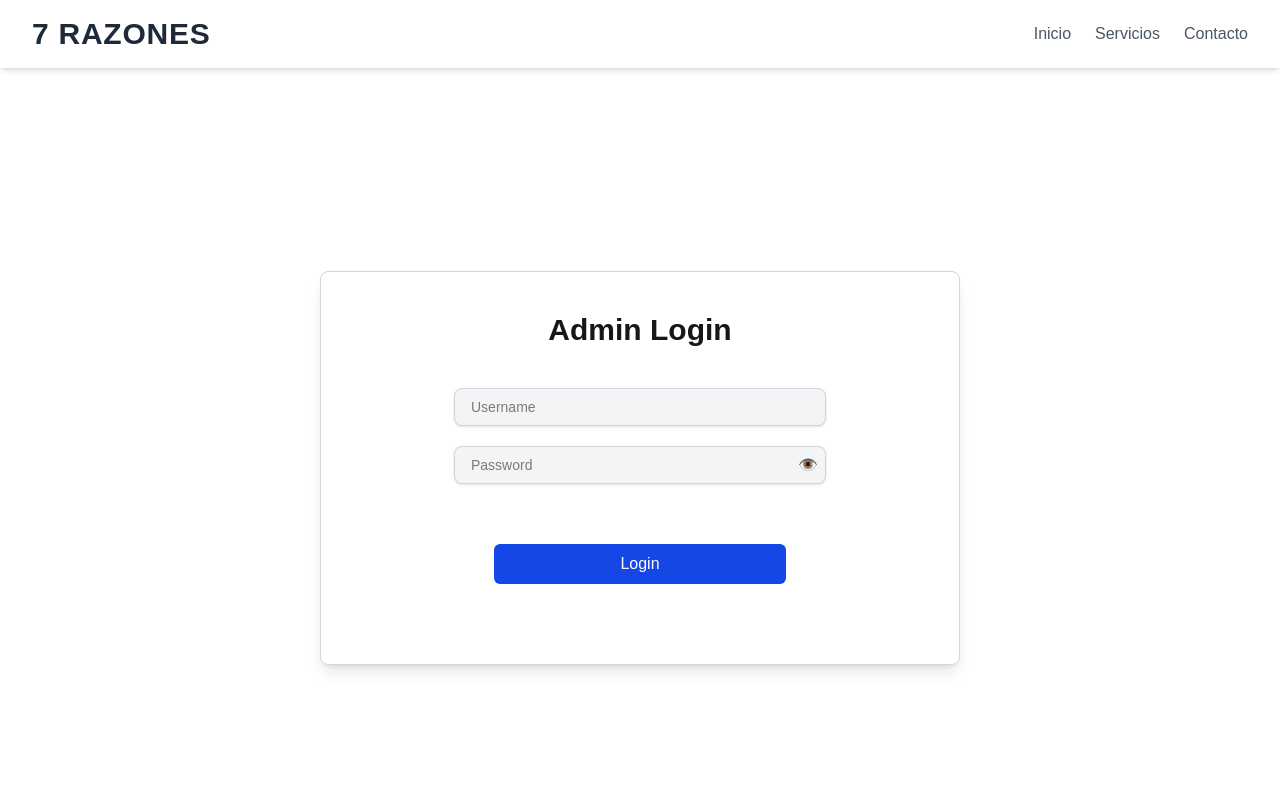
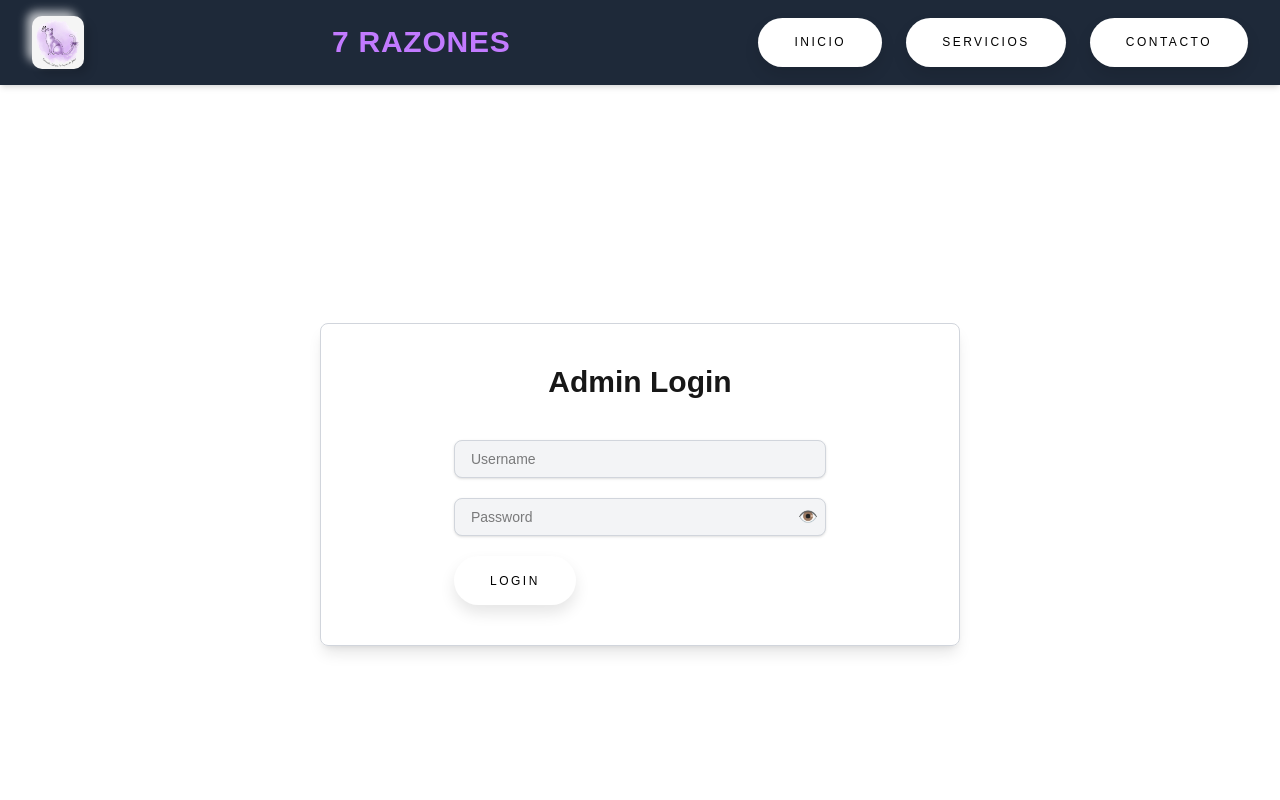
Before and after one commit to jumelleCL/asociacion-jodar, a Next.js app: page /admin in a window 1280 px wide. Shown: the top 800 px of the page. Built offline with nearby package versions, Linux system fonts and the light colour scheme.

Commit message:
Toqutear un par de cosas esteticas.

```diff
--- a/src/components/layout/header.tsx
+++ b/src/components/layout/header.tsx
@@ -1,27 +1,29 @@
 import React, { ComponentProps } from "react";
 import Button from "../ui/Button"
+import LogoHover from "../ui/logohover"
 type Props = ComponentProps<"header"> &{
 
 };
 const Header= ({ ...rest}: Props) => {
     return (
         <header
-            className="w-full bg-white shadow-md py-4 px-8 flex justify-between items-center"
+            className="w-full bg-gray-800 shadow-md py-4 px-8 flex justify-between items-center"
         >
-            <h1 className="text-3xl font-bold text-gray-800 tracking-wide">
+            <LogoHover />
+            <h1 className="text-3xl font-bold text-purple-400 tracking-wide">
                 7 RAZONES
             </h1>
 
-            <nav className="space-x-6">
-                <a href="#" className="text-gray-600 hover:text-black transition">
+            <nav className="flex space-x-6">
+                <Button as="a" href="#">
                     Inicio
-                </a>
-                <a href="#" className="text-gray-600 hover:text-black transition">
+                </Button>
+                <Button as="a" href="#">
                     Servicios
-                </a>
-                <a href="#" className="text-gray-600 hover:text-black transition">
+                </Button>
+                <Button as="a" href="#">
                     Contacto
-                </a>
+                </Button>
             </nav>
         </header>
     );
--- a/src/components/ui/Button.tsx
+++ b/src/components/ui/Button.tsx
@@ -1,13 +1,43 @@
+"use client";
+
 import React, { ComponentProps } from "react";
-type Props = ComponentProps<"button"> &{
+import styled from "styled-components";
 
-};
-const Button= ({ children, ...rest}: Props) => {
-  return (
-      <button className="m-10 bg-blue-700 text-white rounded-md px-4 py-2" {...rest}> {children}</button>
-  );
-};
+type Props = ComponentProps<"button"> & {};
+const Button = ({children, ...rest}: Props) => {
+    return (
+        <StyledWrapper>
+            <button {...rest}>{children}</button>
+        </StyledWrapper>
+    );
+}
 
+const StyledWrapper = styled.div`
+    button {
+        padding: 1.3em 3em;
+        font-size: 12px;
+        text-transform: uppercase;
+        letter-spacing: 2.5px;
+        font-weight: 500;
+        color: #000;
+        background-color: #fff;
+        border: none;
+        border-radius: 45px;
+        box-shadow: 0px 8px 15px rgba(0, 0, 0, 0.1);
+        transition: all 0.3s ease 0s;
+        cursor: pointer;
+        outline: none;
+    }
 
+    button:hover {
+        background-color: #23c483;
+        box-shadow: 0px 15px 20px rgba(46, 229, 157, 0.4);
+        color: #fff;
+        transform: translateY(-7px);
+    }
+
+    button:active {
+        transform: translateY(-1px);
+    }`;
 
 export default Button;
--- /dev/null
+++ b/src/components/ui/logohover.tsx
@@ -0,0 +1,48 @@
+'use client';
+import React, {ComponentProps} from 'react';
+import styled from 'styled-components';
+
+type Props = ComponentProps<"logohover"> & {};
+const LogoHover = () => {
+    return (
+        <StyledWrapper>
+            <div className="btn">
+                <img src="/logo-bgremove.png" alt="Logo" width={50} height={50} />
+            </div>
+        </StyledWrapper>
+    );
+}
+
+const StyledWrapper = styled.div`
+  .btn {
+    display: grid;
+    place-items: center;
+    background: whitesmoke;
+    padding: 0px;
+    border-radius: 10px;
+    box-shadow: 6px 6px 10px -1px rgba(0,0,0,0.15),
+  	      -6px -6px 10px -1px rgba(255,255,255,0.7);
+    border: 1px solid rgba(0,0,0,0);
+    cursor: pointer;
+    transition: transform 0.5s;
+  }
+
+  .btn:hover {
+    box-shadow: inset 4px 4px 6px -1px rgba(0,0,0,0.2),
+  	      inset -4px -4px 6px -1px rgba(255,255,255,0.7),
+  	      -0.5px -0.5px 0px rgba(255,255,255,1),
+  	      0.5px 0.5px 0px rgba(0,0,0,0.15),
+  	      0px 12px 10px -10px rgba(0,0,0,0.05);
+    border: 1px solid rgba(0,0,0,0.1);
+  }
+
+  .btn img {
+    transition: transform 0.5s;
+  }
+
+  .btn:hover img {
+    transform: scale(0.9);
+  }
+`;
+
+export default LogoHover;
```
Also changed, not shown: public/logo-bgremove.png (added), public/logo.jpg (added).
